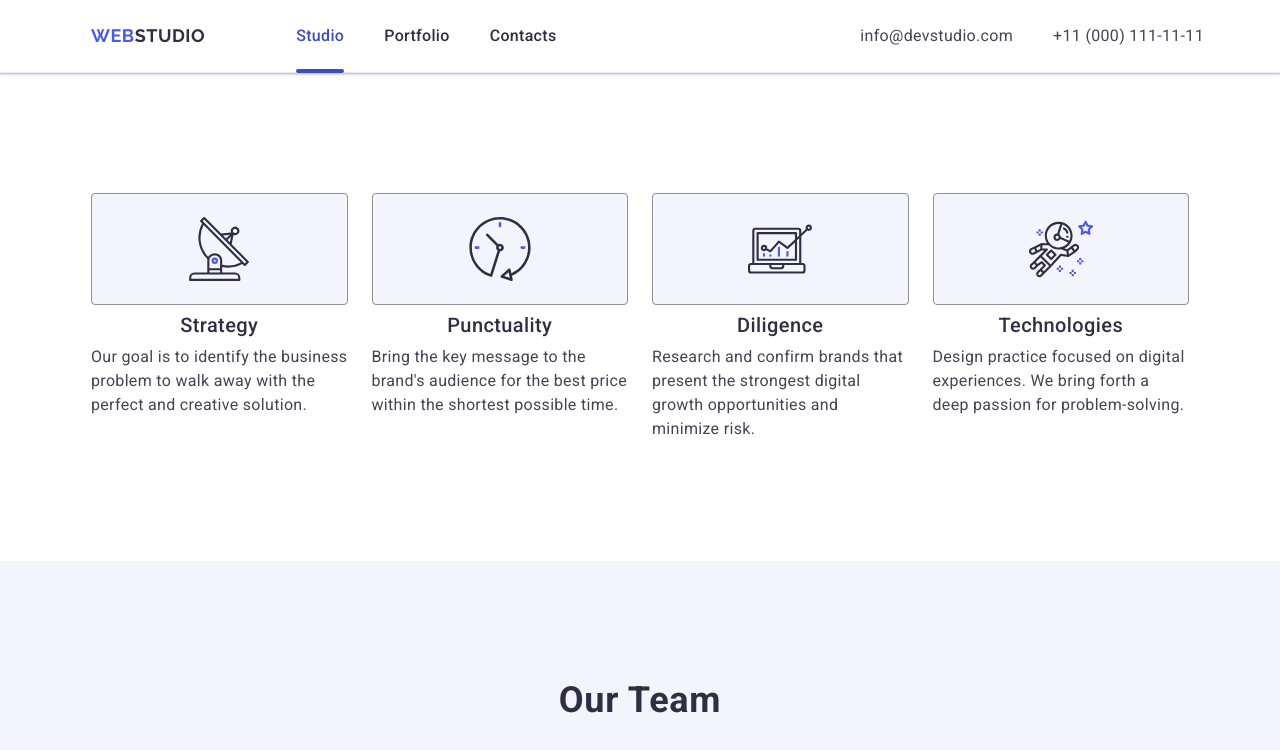
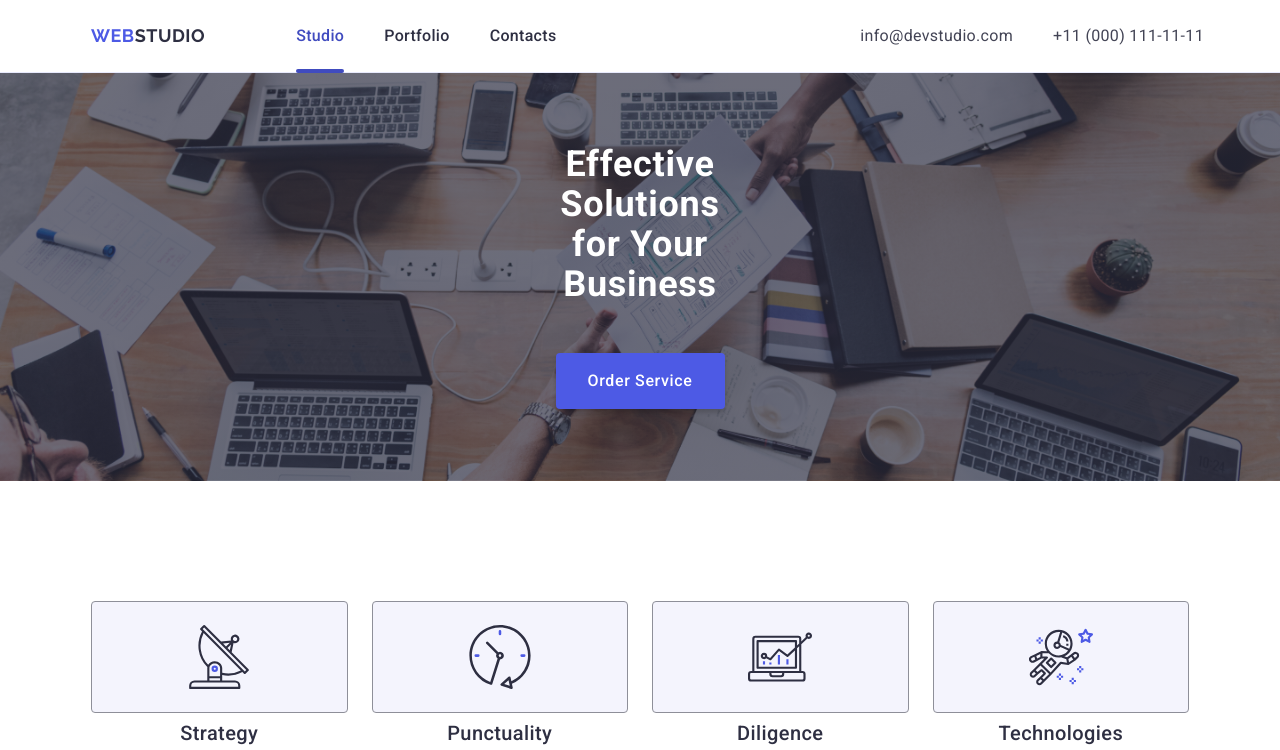
Before and after one commit to veronika3095/goit-markup-hw-06, a plain HTML site: page index.html in a window 1280 px wide. Shown: the top 750 px of the page. Drawn offline with nearby package versions, Linux system fonts and the light colour scheme.

Commit message:
index.html styles.css

```diff
--- a/css/styles.css
+++ b/css/styles.css
@@ -149,7 +149,8 @@ p {
 .darc-bg {
     max-width: 1440px;
     background: #2e2f42;
-    padding: 188px 0;
+    /* padding: 188px 0; */
+    padding: 72px 0;
     background-image: linear-gradient(to bottom, rgba(46, 47, 66, 0.7), rgba(46, 47, 66, 0.7)), url(../images/people-office1.jpg);
     background-repeat: no-repeat;
     background-position: center;
@@ -163,15 +164,19 @@ p {
 .title-class {
     font-family: "Roboto", sans-serif;
     font-weight: 700;
-    font-size: 56px;
-    line-height: 107%;
+    /* font-size: 56px; */
+    font-size: 36px;
+    /* line-height: 107%; */
+    line-height: 111%;
     letter-spacing: 0.02em;
     text-align: center;
     color: #fff;
     margin-left: auto;
     margin-right: auto;
     margin-bottom: 48px;
-    max-width: 496px;
+    /* max-width: 496px; */
+    width: 216px;
+
 }
 
 .button {
--- a/index.html
+++ b/index.html
@@ -62,12 +62,12 @@
       </div>
     </header>
     <main>
-      <!-- <section class="darc-bg">
+      <section class="darc-bg">
         <div class="container">
           <h1 class="title-class">Effective Solutions for Your Business</h1>
           <button type="button" class="button button-fon">Order Service</button>
         </div>
-      </section> -->
+      </section>
       <section class="section-ty">
         <div class="container">
           <h2 class="visually-hidden">Features</h2>
```
